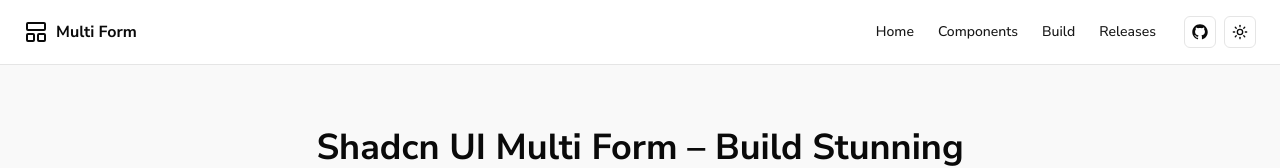
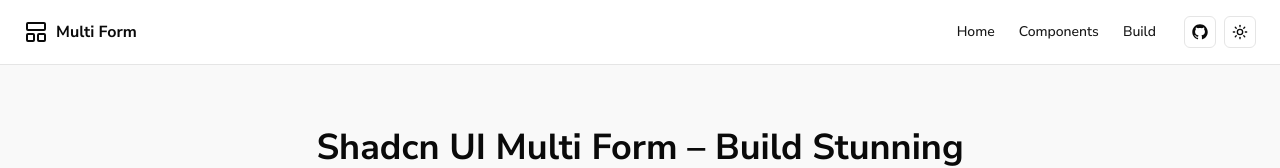
Before and after one commit to Remy349/shadcn-ui-multi-form, a Next.js app: page / in a window 1280 px wide. Shown: the top 168 px of the page. Built offline with nearby package versions, Linux system fonts and the light colour scheme.

Commit message:
remove: Remove releases link from nav

```diff
--- a/app/_components/header/links.ts
+++ b/app/_components/header/links.ts
@@ -2,5 +2,4 @@ export const links: { name: string; href: string }[] = [
   { name: "Home", href: "/" },
   { name: "Components", href: "/components" },
   { name: "Build", href: "/build" },
-  { name: "Releases", href: "/releases" },
 ];
```
